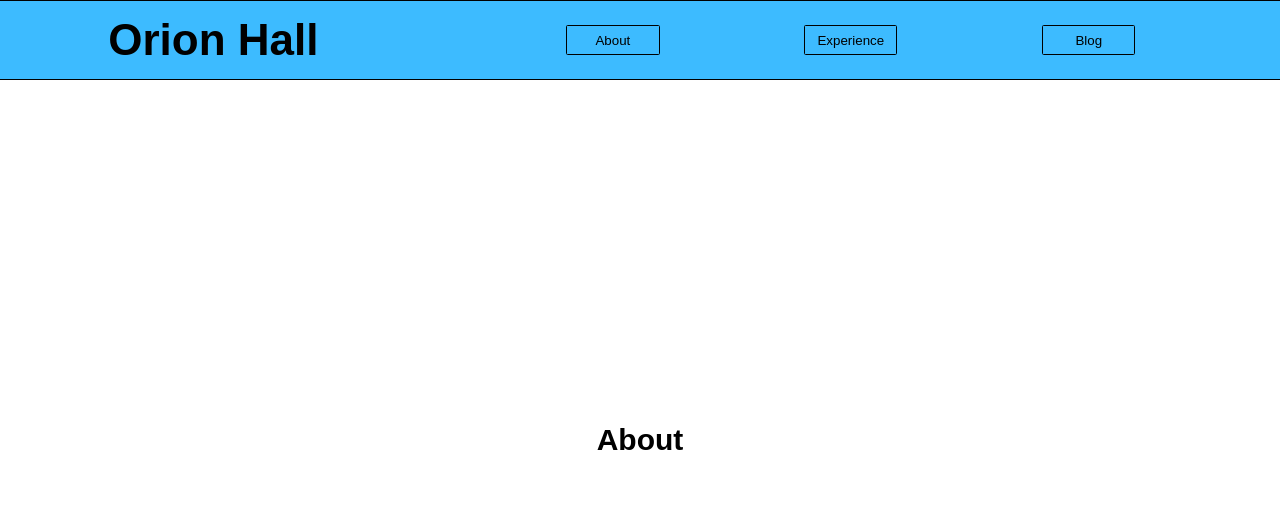
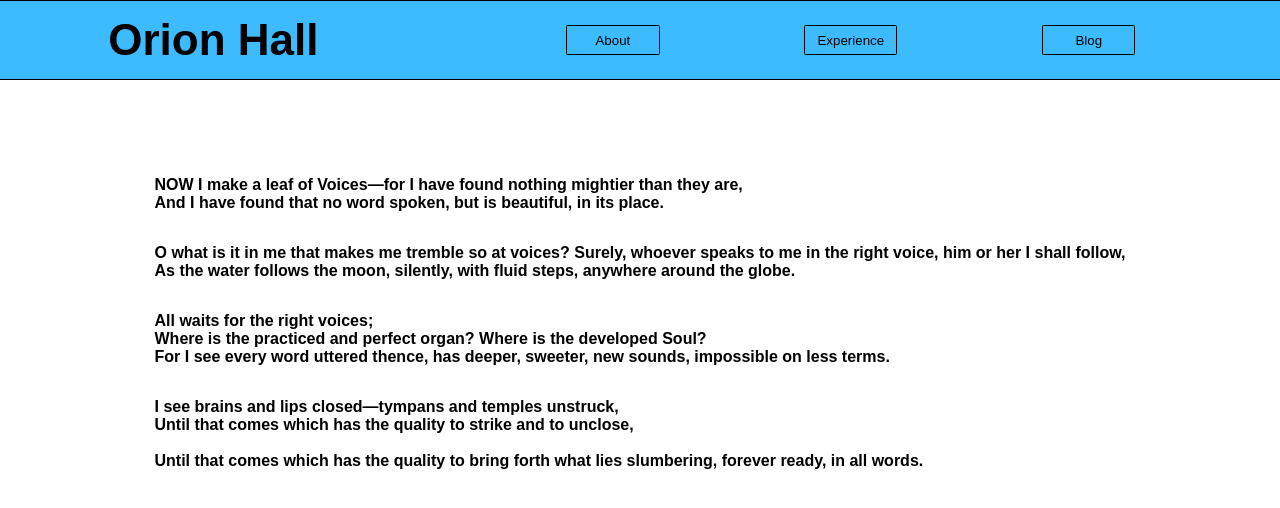
Before and after one commit to orionhall/orion-hall, a React app: page / in a window 1280 px wide. Both pictures are taken after a click on the button "About". Shown: the top 508 px of the page. Built offline with nearby package versions, Linux system fonts and the light colour scheme.

Commit message:
And the earth was void and empty

```diff
--- a/package.json
+++ b/package.json
@@ -22,6 +22,9 @@
     "css-loader": "^6.7.1",
     "html-webpack-plugin": "^5.5.0",
     "prettier": "^2.6.1",
+    "raw-loader": "^4.0.2",
+    "react-is": "^18.1.0",
+    "react-markdown": "^8.0.3",
     "style-loader": "^3.3.1",
     "styled-components": "^5.3.5",
     "webpack": "^5.70.0",
--- a/src/components/App.jsx
+++ b/src/components/App.jsx
@@ -13,13 +13,16 @@ const PageWrapper = styled.div`
 const PageBody = styled.div`
   display: flex;
   justify-content: center;
-  align-items: center;
+  align-items: ${({ verticallyCenterContent }) =>
+    verticallyCenterContent ? 'center' : 'flex-start'};
 
   height: 90%;
 
   font-size: 30px;
   font-weight: 700;
   background: ${({ background }) => background};
+
+  overflow-y: auto;
 `;
 
 const App = () => {
@@ -29,7 +32,10 @@ const App = () => {
   return (
     <PageWrapper>
       <Header page={page} setPage={setPage} />
-      <PageBody background={page.background || Colors.white}>
+      <PageBody
+        background={page.background || Colors.white}
+        verticallyCenterContent={page.name !== pageConfig.about.name}
+      >
         <PageComponent name={page.name} />
       </PageBody>
     </PageWrapper>
--- a/src/components/pages/About.jsx
+++ b/src/components/pages/About.jsx
@@ -1,7 +1,25 @@
 import React from 'react';
+import ReactMarkdown from 'react-markdown';
+import styled from 'styled-components';
 
-const About = ({ name }) => {
-  return <div>{name}</div>;
-};
+import about from '../../static/about.md';
+
+const Wrapper = styled.div`
+  display: flex;
+  flex-direction: column;
+
+  font-size: 16px;
+
+  margin: 20px 35px 0;
+  @media (min-width: 700px) {
+    margin: 80px 140px 0;
+  }
+`;
+
+const About = () => (
+  <Wrapper>
+    <ReactMarkdown>{about}</ReactMarkdown>
+  </Wrapper>
+);
 
 export default About;
--- a/src/components/pages/Home.jsx
+++ b/src/components/pages/Home.jsx
@@ -8,10 +8,10 @@ const blinker = '│';
 const TextContainer = styled.div`
   display: flex;
   justify-content: left;
+
   font-weight: 600;
-
   font-size: 40px;
-  width: 95vw;
+  width: 90vw;
   @media (min-width: 700px) {
     font-size: 50px;
     width: ${name.length - 1.5}ch;
--- /dev/null
+++ b/src/static/about.md
@@ -0,0 +1,21 @@
+NOW I make a leaf of Voices—for I have found nothing mightier than they are,
+And I have found that no word spoken, but is beautiful, in its place.
+
+O what is it in me that makes me tremble so at voices?
+Surely, whoever speaks to me in the right voice, him or her I shall
+follow,
+As the water follows the moon, silently, with fluid steps, anywhere
+around the globe.
+
+All waits for the right voices;
+Where is the practiced and perfect organ? Where is the developed
+Soul?
+For I see every word uttered thence, has deeper, sweeter, new sounds,
+impossible on less terms.
+
+I see brains and lips closed—tympans and temples unstruck,
+Until that comes which has the quality to strike and to unclose,
+\
+\
+Until that comes which has the quality to bring forth what lies
+slumbering, forever ready, in all words.
--- a/webpack.config.js
+++ b/webpack.config.js
@@ -28,6 +28,14 @@ module.exports = {
         test: /\.css$/,
         use: ['style-loader', 'css-loader'],
       },
+      {
+        test: /\.md$/,
+        use: [
+          {
+            loader: 'raw-loader',
+          },
+        ],
+      },
     ],
   },
   resolve: {
```
Also changed, not shown: 1 other file (tests, documents, lock files or other folders).
